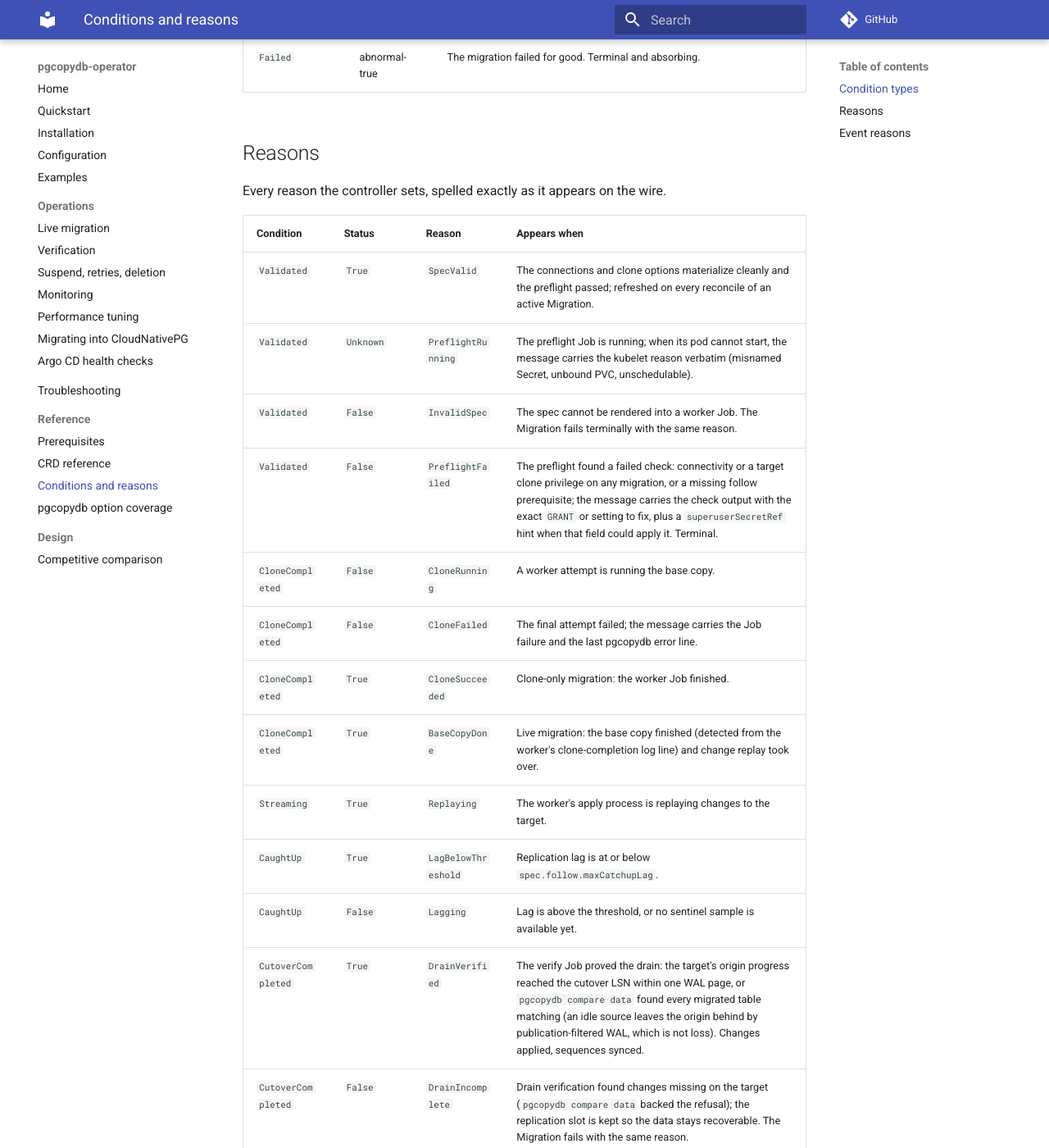
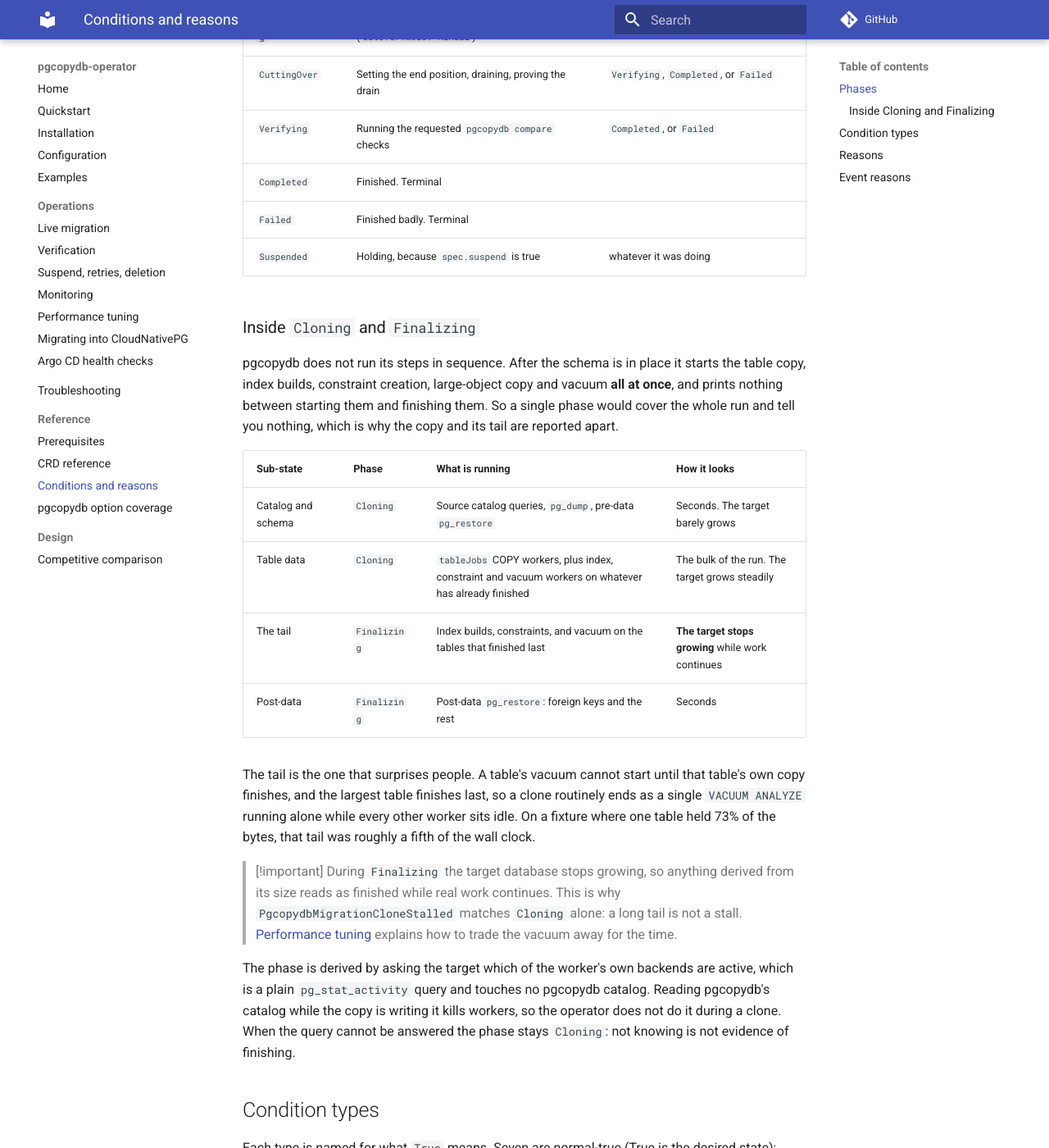
Before and after one commit to ydixken/pgcopydb-operator, an MkDocs documentation site: the page built from docs/reference/conditions.md, in a window 1280 px wide and 1400 px high, scrolled down 942 px. Shown: the whole window at 82% size. Built offline with MkDocs 1.6.1 and Material for MkDocs 9.7.7, drawn with Linux system fonts in a browser that asks for light colours; comment, search, counter and statistics services are not loaded; some of the changed text lies outside the part shown.

Commit message:
docs: table the phases and what runs inside them
status.phase was documented only as "a one-word summary derived from
conditions", which does not help someone watching a migration sit in one
phase for eight minutes.

The reference now carries every phase, what the operator is doing in it
and what can follow, plus a second table for the sub-states inside
Cloning and Finalizing. That second one is the useful half: pgcopydb
starts the table copy, index builds, constraints, large objects and
vacuum all at once and prints nothing between starting and finishing
them, so the phase is the only thing distinguishing a copy that is
working from a tail that looks stalled.

Says plainly that the target stops growing during Finalizing, since that
is what makes the tail look like a stall, and points at the two things
that follow from it: why the stall alert matches Cloning alone, and how
to trade the vacuum away for the time.

````diff
--- a/docs/reference/conditions.md
+++ b/docs/reference/conditions.md
@@ -7,6 +7,52 @@ The condition types and reason strings the controller writes to `status.conditio
 ```sh
 kubectl wait --for=condition=Complete migration/shop --timeout=1h
 ```
+
+## Phases
+
+`status.phase` is the printer column: one word for what the migration is doing now.
+It is derived from the conditions and from what the worker is observably doing, and the conditions remain authoritative.
+Automation should wait on conditions, not on phase strings.
+
+| Phase | The operator is | Next |
+|---|---|---|
+| `Pending` | Accepted the object, not yet acted | `Validating` |
+| `Validating` | Materializing the spec and running the preflight Job | `Cloning`, or `Failed` |
+| `Cloning` | Running the worker: schema, then table data | `Finalizing`, `Streaming`, `Completed`, or `Failed` |
+| `Finalizing` | Past the data copy, finishing indexes, constraints and vacuum | `Streaming`, `Completed`, or `Failed` |
+| `Streaming` | Applying changes from the replication slot (live migrations) | `CutoverPending`, or `Failed` |
+| `CutoverPending` | Caught up and waiting for approval (`cutover.mode: Manual`) | `CuttingOver` |
+| `CuttingOver` | Setting the end position, draining, proving the drain | `Verifying`, `Completed`, or `Failed` |
+| `Verifying` | Running the requested `pgcopydb compare` checks | `Completed`, or `Failed` |
+| `Completed` | Finished. Terminal | |
+| `Failed` | Finished badly. Terminal | |
+| `Suspended` | Holding, because `spec.suspend` is true | whatever it was doing |
+
+### Inside `Cloning` and `Finalizing`
+
+pgcopydb does not run its steps in sequence.
+After the schema is in place it starts the table copy, index builds, constraint creation, large-object copy and vacuum **all at once**, and prints nothing between starting them and finishing them.
+So a single phase would cover the whole run and tell you nothing, which is why the copy and its tail are reported apart.
+
+| Sub-state | Phase | What is running | How it looks |
+|---|---|---|---|
+| Catalog and schema | `Cloning` | Source catalog queries, `pg_dump`, pre-data `pg_restore` | Seconds. The target barely grows |
+| Table data | `Cloning` | `tableJobs` COPY workers, plus index, constraint and vacuum workers on whatever has already finished | The bulk of the run. The target grows steadily |
+| The tail | `Finalizing` | Index builds, constraints, and vacuum on the tables that finished last | **The target stops growing** while work continues |
+| Post-data | `Finalizing` | Post-data `pg_restore`: foreign keys and the rest | Seconds |
+
+The tail is the one that surprises people.
+A table's vacuum cannot start until that table's own copy finishes, and the largest table finishes last, so a clone routinely ends as a single `VACUUM ANALYZE` running alone while every other worker sits idle.
+On a fixture where one table held 73% of the bytes, that tail was roughly a fifth of the wall clock.
+
+> [!important]
+> During `Finalizing` the target database stops growing, so anything derived from its size reads as finished while real work continues.
+> This is why `PgcopydbMigrationCloneStalled` matches `Cloning` alone: a long tail is not a stall.
+> [Performance tuning](../operations/performance.md) explains how to trade the vacuum away for the time.
+
+The phase is derived by asking the target which of the worker's own backends are active, which is a plain `pg_stat_activity` query and touches no pgcopydb catalog.
+Reading pgcopydb's catalog while the copy is writing it kills workers, so the operator does not do it during a clone.
+When the query cannot be answered the phase stays `Cloning`: not knowing is not evidence of finishing.
 
 ## Condition types
 
````
Also changed, not shown: docs/operations/performance.md (+1 -0 lines), docs/troubleshooting.md (+1 -1 lines).
